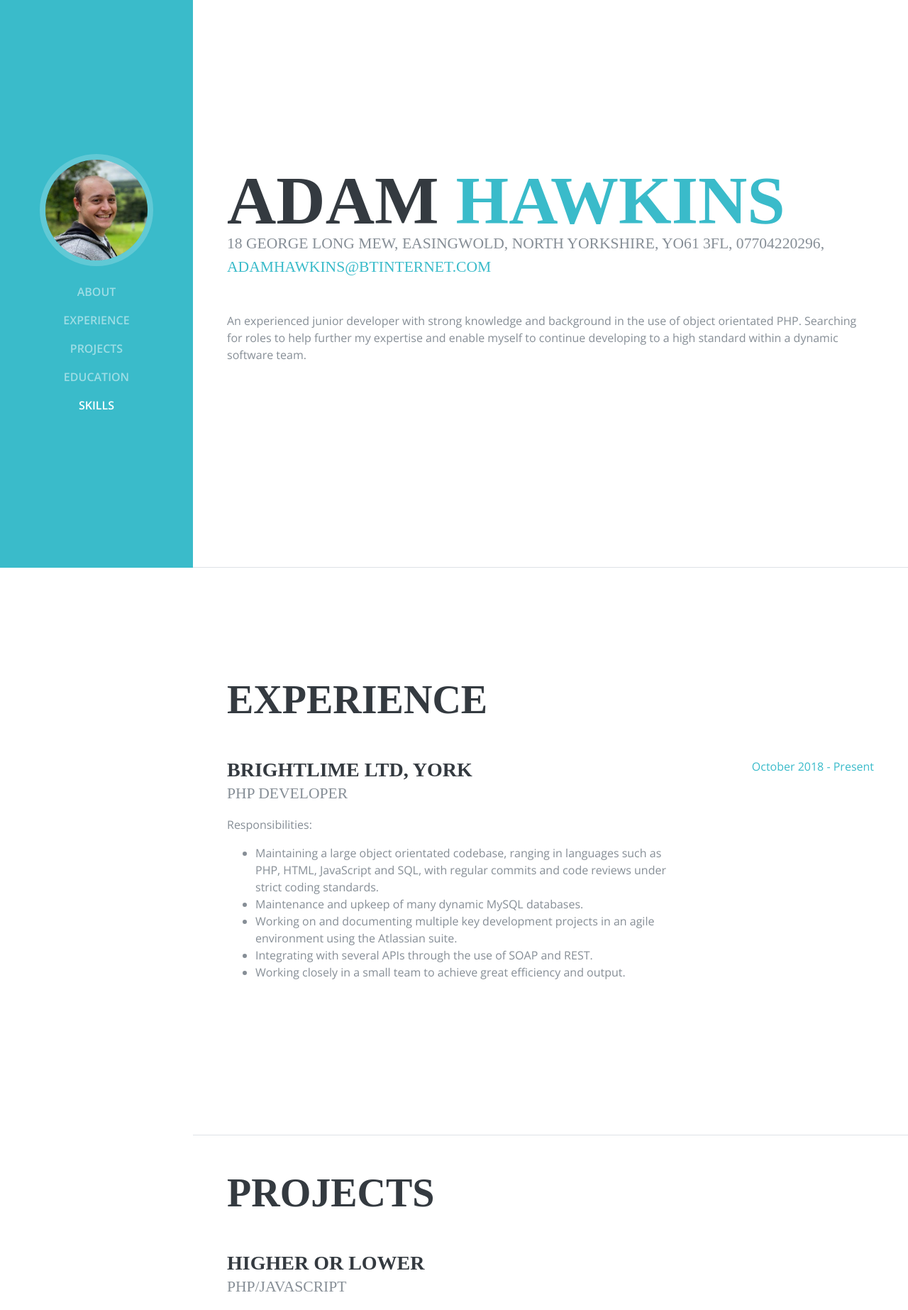
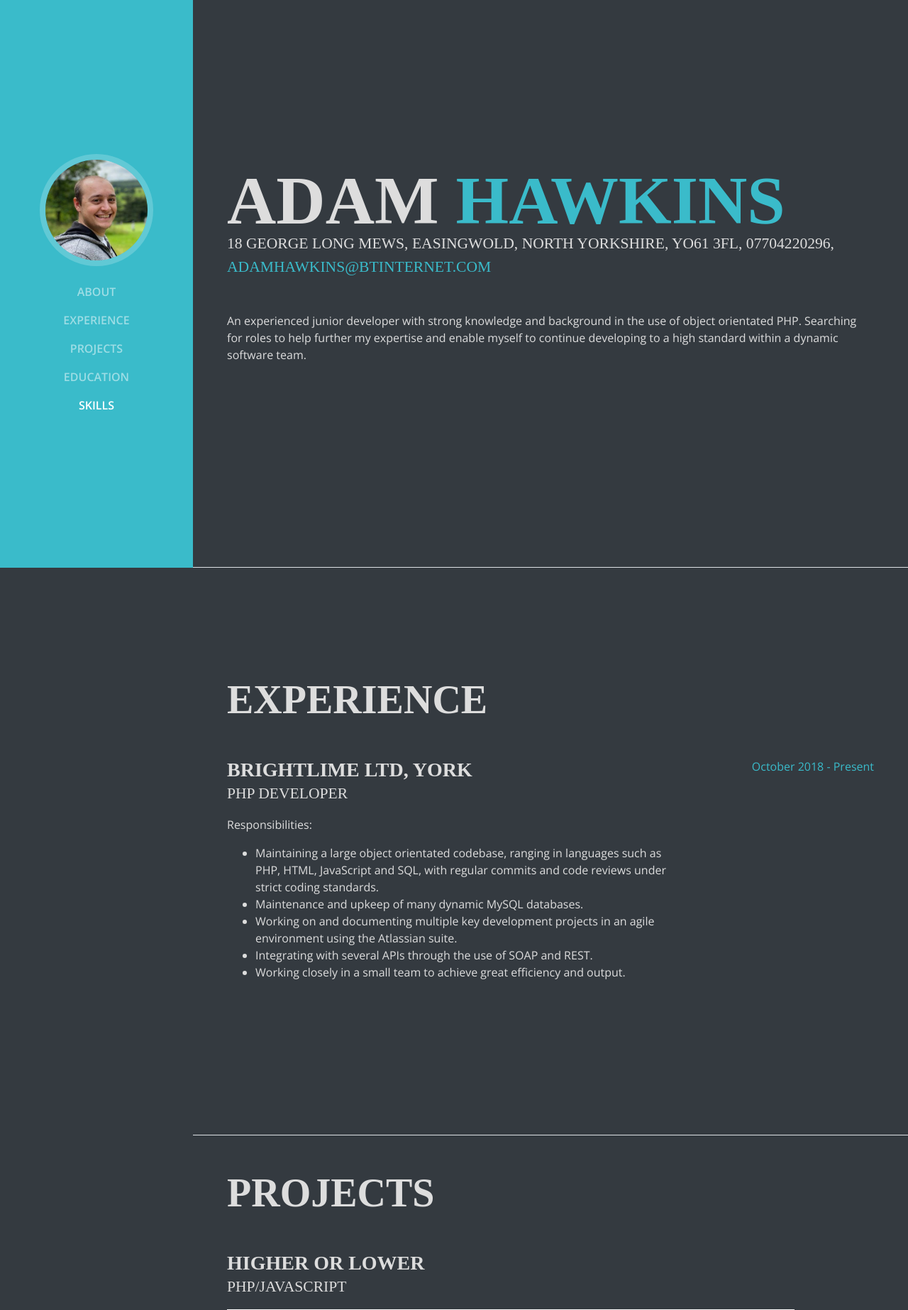
Before and after one commit to Guppylicious/guppylicious.github.io, a PHP site: page / in a window 1280 px wide; the page is wider, and only the part inside the window is pictured. Shown: the top 1846 px of that part at 71% size. Run offline with PHP 8.4, Linux system fonts and the light colour scheme; some web fonts are replaced.

Commit message:
Changed to darker theme

```diff
--- a/css/resume.css
+++ b/css/resume.css
@@ -1,7 +1,8 @@
 body {
   font-family: 'Open Sans', serif;
   padding-top: 54px;
-  color: #868e96;
+  color: #DDD;
+  background: #343a40;
 }
 
 @media (min-width: 992px) {
@@ -20,7 +21,7 @@ h6 {
   font-family: 'Saira Extra Condensed', serif;
   font-weight: 700;
   text-transform: uppercase;
-  color: #343a40;
+  color: #DDD;
 }
 
 h1 {
--- a/index.html
+++ b/index.html
@@ -65,7 +65,7 @@
           <h1 class="mb-0">Adam
             <span class="text-primary">Hawkins</span>
           </h1>
-          <div class="subheading mb-5">18 George Long Mew, Easingwold, North Yorkshire, YO61 3FL, 07704220296,
+          <div class="subheading mb-5">18 George Long Mews, Easingwold, North Yorkshire, YO61 3FL, 07704220296,
             <a href="mailto:name@email.com">adamhawkins@btinternet.com</a>
           </div>
           <p class="mb-5">An experienced junior developer with strong knowledge and background in the use of object orientated PHP. Searching for roles to help further my expertise and enable myself to continue developing to a high standard within a dynamic software team.</p>
```
